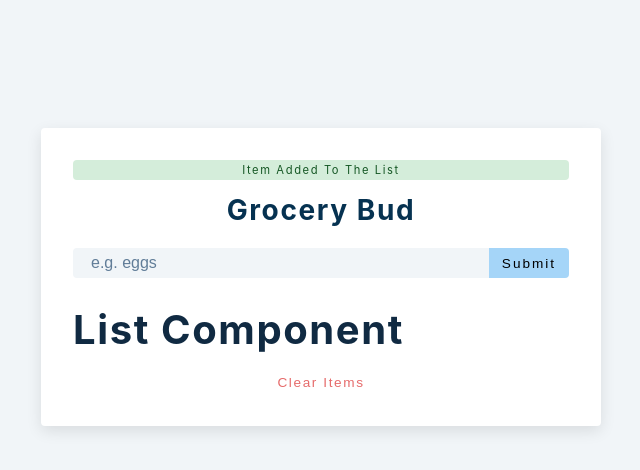
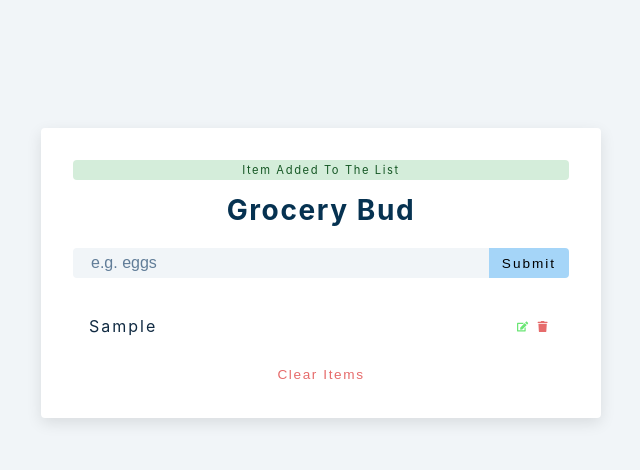
Before and after one commit to anamarijakukulj/practiceJS, a React (Create React App) app in the folder LearnReact/grocery-bud-app/: page / in a window 1280 px wide. Both pictures are taken after typing "Sample" into the empty fields and a click on the button "Submit". Shown: the top 470 px of the page, without its empty margins (319-959 px from the left). Built offline with nearby package versions, Linux system fonts and the light colour scheme; the HTML template or start-up script is replaced by a standard one.

Commit message:
finish list

```diff
--- a/LearnReact/grocery-bud-app/src/List.js
+++ b/LearnReact/grocery-bud-app/src/List.js
@@ -1,7 +1,34 @@
-import React from "react";
-// import { FaEdit, FaTrash } from 'react-icons/fa'
-const List = () => {
-  return <h2>list component</h2>;
+import React from 'react';
+import { FaEdit, FaTrash } from 'react-icons/fa';
+const List = ({ items, removeItem, editItem }) => {
+  return (
+    <div className='grocery-list'>
+      {items.map((item) => {
+        const { id, title } = item;
+        return (
+          <article className='grocery-item' key={id}>
+            <p className='title'>{title}</p>
+            <div className='btn-container'>
+              <button
+                type='button'
+                className='edit-btn'
+                onClick={() => editItem(id)}
+              >
+                <FaEdit />
+              </button>
+              <button
+                type='button'
+                className='delete-btn'
+                onClick={() => removeItem(id)}
+              >
+                <FaTrash />
+              </button>
+            </div>
+          </article>
+        );
+      })}
+    </div>
+  );
 };
 
 export default List;
```
